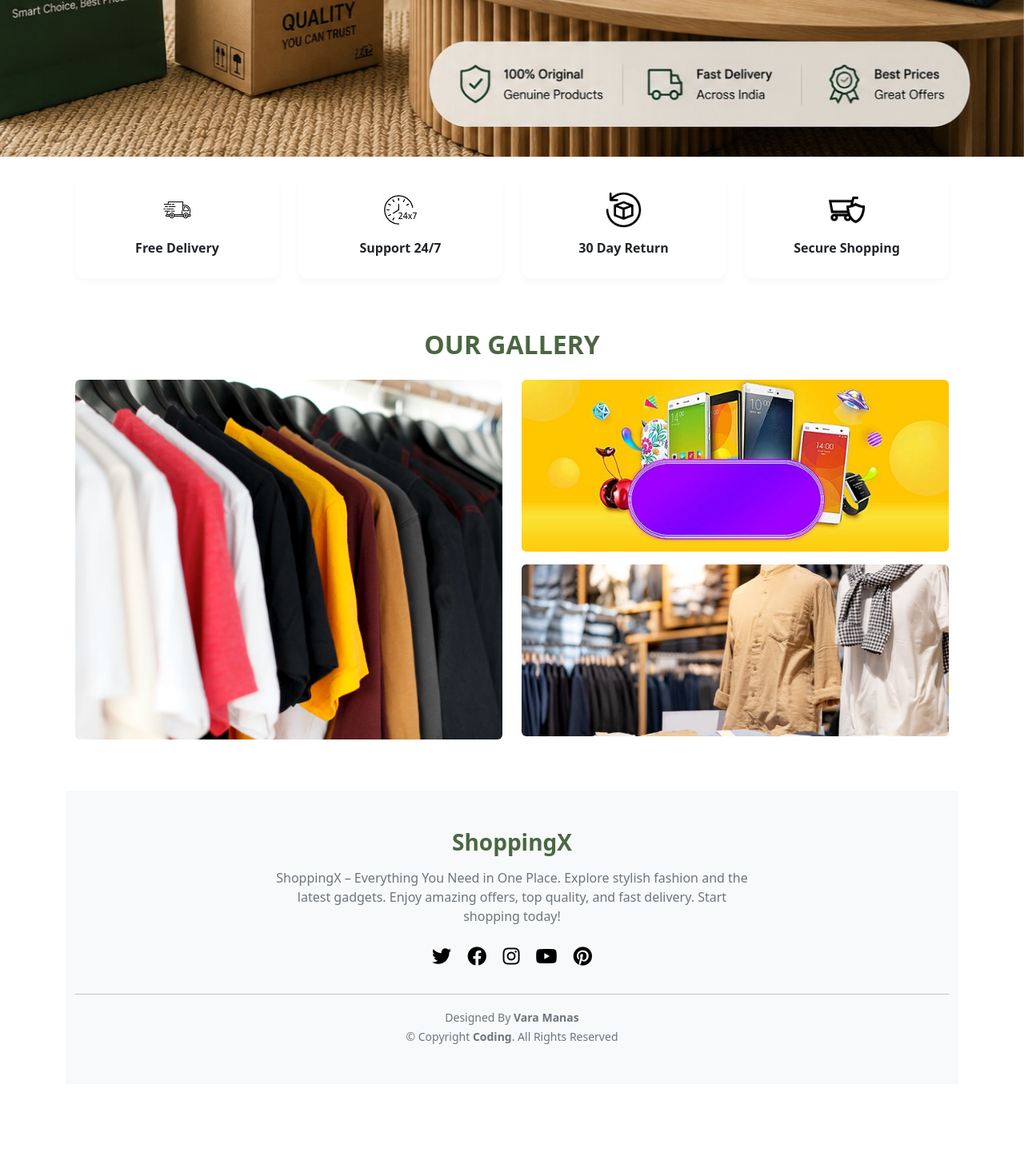
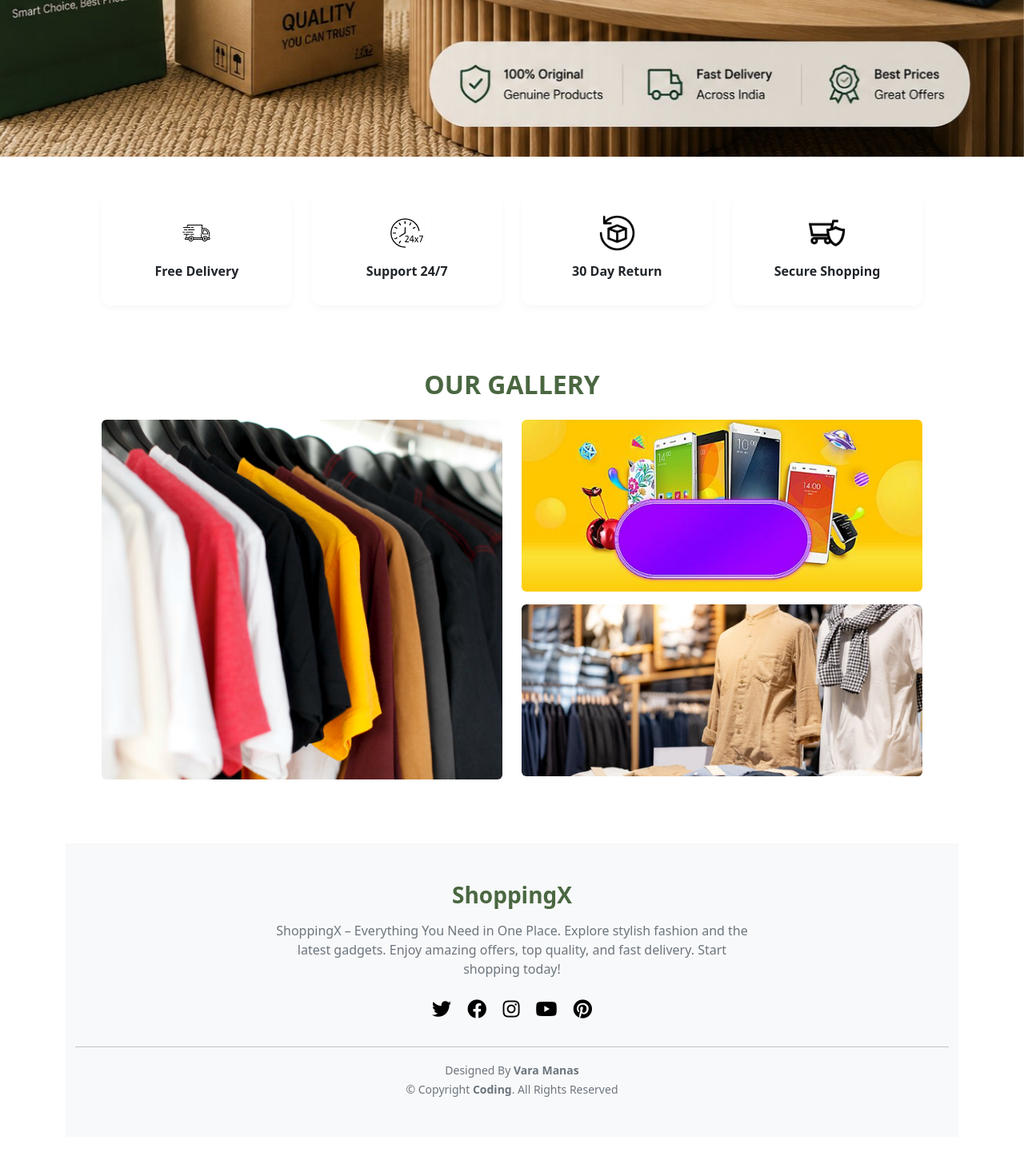
Before and after one commit to varamanas99-ship-it/shoppinglyx, a Django app: page / in a window 1280 px wide. Shown: the part 853-2299 px from the top of the page at 80% size. Before the commit the page ends 2159 px from the top, so only its background shows below. Run offline with Django 3.2, Linux system fonts and the light colour scheme; some libraries are stand-ins or nearby versions; some web fonts are replaced.

Commit message:
home page updated

```diff
--- a/app/templates/app/base.html
+++ b/app/templates/app/base.html
@@ -3,7 +3,8 @@
 <html lang="en">
 <head>
     <meta charset="utf-8">
-    <meta name="viewport" content="width=device-width, initial-scale=1">
+    <!-- ઝૂમ થતું અટકાવવા માટેનો પરફેક્ટ વ્યૂપોર્ટ ટેગ -->
+    <meta name="viewport" content="width=device-width, initial-scale=1.0, maximum-scale=1.0, user-scalable=no">
 
     <link href="https://cdn.jsdelivr.net/npm/bootstrap@5.0.0-beta1/dist/css/bootstrap.min.css" rel="stylesheet" integrity="sha384-giJF6kkoqNQ00vy+HMDP7azOuL0xtbfIcaT9wjKHr8RbDVddVHyTfAAsrekwKmP1" crossorigin="anonymous">
     <link rel="stylesheet" href="https://cdnjs.cloudflare.com/ajax/libs/OwlCarousel2/2.3.4/assets/owl.carousel.min.css">
@@ -25,9 +26,11 @@
 
         html, body {
             width: 100% !important;
-            overflow-x: hidden;
+            max-width: 100% !important;
+            overflow-x: hidden !important;
             margin-top: 0 !important;
             padding-top: 0 !important;
+            touch-action: pan-x pan-y;
         }
 
         .container-fluid {
--- a/app/templates/app/home.html
+++ b/app/templates/app/home.html
@@ -5,39 +5,47 @@
 {% block banner_slider %}
 
 <style>
+  html, body {
+      width: 100% !important;
+      overflow-x: hidden !important;
+      margin: 0;
+      padding: 0;
+  }
+
   /* Navbar ane banner vache no gap hatavva mate */
   .carousel-container-custom {
       margin-top: -24px !important;
+      width: 100%;
   }
 
   /* બેનર ઈમેજ આખી સ્ક્રીનમાં ફિટ કરવા માટેનો પરફેક્ટ કોડ */
   .carousel-item img {
-      width: 100vw !important;
+      width: 100% !important;
       height: 1000px !important;
       object-fit: cover !important;
       object-position: center !important;
   }
 
-  /* મોબાઈલ સ્ક્રીન માટે બેનર હાઈટ */
   @media (max-width: 768px) {
       .carousel-item img {
           height: 300px !important;
       }
   }
 
-  /* --- 4 FEATURES BOX ANIMATION (જેની તમે માંગણી કરી હતી) --- */
+  /* --- 4 FEATURES BOX ANIMATION --- */
   .feature-box {
       background: #ffffff;
-      padding: 20px 10px;
+      padding: 25px 15px;
       border-radius: 12px;
       transition: all 0.4s ease-in-out;
       cursor: pointer;
       box-shadow: 0 4px 10px rgba(0, 0, 0, 0.03);
+      height: 100%;
   }
 
   .feature-box:hover {
-      transform: translateY(-8px); /* માઉસ લઈ જવાથી બોક્સ ઉપર જશે */
-      box-shadow: 0 12px 25px rgba(74, 103, 65, 0.2); /* સરસ શેડો આવશે */
+      transform: translateY(-8px);
+      box-shadow: 0 12px 25px rgba(74, 103, 65, 0.2);
       background-color: #f9fbf9;
   }
 
@@ -46,7 +54,7 @@
   }
 
   .feature-box:hover img {
-      transform: scale(1.15); /* આઇકન ઝૂમ થશે */
+      transform: scale(1.15);
   }
 
   /* --- NAVBAR BUTTON & LINKS ANIMATION --- */
@@ -55,13 +63,11 @@
       border-radius: 5px;
   }
 
-  /* Navbar links hover effect */
   .navbar-nav .nav-link:hover, .navbar .dropdown-toggle:hover {
       transform: translateY(-2px);
       color: #4a6741 !important;
   }
 
-  /* Cart Button Hover Animation */
   .cart-btn-custom {
       transition: all 0.3s ease-in-out !important;
   }
@@ -86,10 +92,16 @@
       transform: scale(1.03);
       box-shadow: 0 20px 35px rgba(0, 0, 0, 0.6);
   }
+
+  /* ફુલ વિડથ સેટિંગ જેથી કન્ટેન્ટ આખી સ્ક્રીનમાં સેટ રહે */
+  .fluid-screen-section {
+      width: 92% !important;
+      margin-left: auto !important;
+      margin-right: auto !important;
+  }
 </style>
 
 <script>
-  // Automatically Cart button par animation class add karva mate
   document.addEventListener("DOMContentLoaded", function() {
       let cartElements = document.querySelectorAll("a[href*='cart'], .cart-link, .btn");
       cartElements.forEach(el => {
@@ -100,7 +112,7 @@
   });
 </script>
 
-<div class="container-fluid p-0 m-0 carousel-container-custom">
+<div class="carousel-container-custom">
     <div id="carouselExampleControls" class="carousel slide" data-bs-ride="carousel">
       <div class="carousel-inner">
         <div class="carousel-item active">
@@ -115,8 +127,9 @@
 {% endblock livesale %}
 
 {% block main-content %}
+<div class="fluid-screen-section">
     <!-- Features Section with Animation -->
-<div class="container my-4">
+    <div class="my-5">
         <div class="row text-center">
             <!-- Free Delivery -->
             <div class="col-lg-3 col-6 mb-3">
@@ -150,7 +163,7 @@
     </div>
 
     <!-- OUR GALLERY Section -->
-<div class="container my-5">
+    <div class="my-5 py-3">
         <h2 class="text-center fw-bold mb-4" style="color: #4a6741;">OUR GALLERY</h2>
         <div class="row">
             <!-- Left Side: Large Image -->
@@ -177,9 +190,10 @@
             </div>
         </div>
     </div>
+</div>
 
 <!-- Footer Section -->
-<footer class="py-5" style="background-color: #f8f9fa;">
+<footer class="py-5 w-100" style="background-color: #f8f9fa;">
     <div class="container text-center">
         <!-- Logo -->
         <div class="mb-3">
```
Lines whose indentation alone changed are shown as unchanged.
